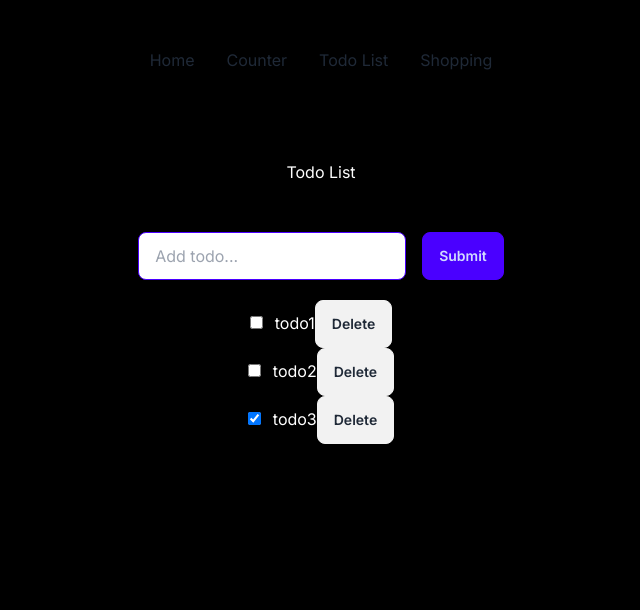
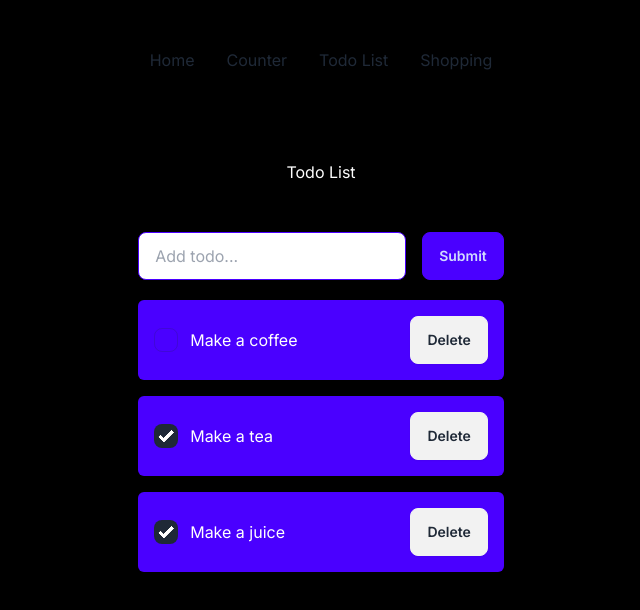
Before and after one commit to Saedddd/ThreeProjectsRTK, a Next.js app: page /todo in a window 1280 px wide. Shown: the top 610 px of the page, without its empty margins (319-959 px from the left). Built offline with nearby package versions, Linux system fonts and the light colour scheme.

Commit message:
Update styles todolist

```diff
--- a/src/app/todo/page.tsx
+++ b/src/app/todo/page.tsx
@@ -20,11 +20,11 @@ const page = () => {
             <AddTodoForm/>
             <ToDoList
               todos={[
-                { id: 1, title: 'todo1', completed: false },
-		            { id: 2, title: 'todo2', completed: false },
-		            { id: 3, title: 'todo3', completed: true },
+                { id: 1, title: "Make a coffee", completed: false},
+                { id: 1, title: "Make a tea", completed: true},
+                { id: 1, title: "Make a juice", completed: true},
               ]}
-            />
+              />
 
 
             </div>
--- /dev/null
+++ b/src/entities/TodoItem/types/index.ts
@@ -0,0 +1,5 @@
+export type TTodoItem = {
+    id: number,
+    title?: string,
+    completed: boolean,
+}
--- a/src/entities/TodoItem/ui/TodoItem.tsx
+++ b/src/entities/TodoItem/ui/TodoItem.tsx
@@ -1,21 +1,19 @@
 import React from 'react';
 
-export type TTodoItem = {
-    id: number,
-    title?: string,
-    completed: boolean,
-}
+import { TTodoItem } from '../types';
 
 
 const TodoItem = ({ id, title, completed } : TTodoItem) => {
 	return (
-		<li className={`list-group-item ${completed && 'list-group-item-success'}`}>
-			<div className='d-flex justify-content-between'>
-				<span className='d-flex align-items-center'>
-					<input type='checkbox' className='mr-3' checked={completed}></input>
+		<li className={`bg-primary shadow-md p-4 mb-4 rounded-md `}>
+			<div className='flex justify-between'>
+				<span className='flex items-center gap-3'>
+				<input type="checkbox" checked={completed} className={`checkbox checkbox-md`} />
 					{title}
 				</span>
-				<button className='btn btn-danger'>Delete</button>
+				<div className="">
+					<button className='btn btn-danger'>Delete</button>
+				</div>
 			</div>
 		</li>
 	);
--- a/src/widgets/ToDoList/types/index.ts
+++ b/src/widgets/ToDoList/types/index.ts
@@ -1,6 +1,6 @@
 
-import { TTodoItem } from "@/entities/TodoItem/ui/TodoItem"
+import { TTodoItem } from "@/entities/TodoItem/types";
 
-export default interface ITodo{
-    todos: TTodoItem[]
+export type TTodoList = {
+    todos: TTodoItem[];
 }
--- a/src/widgets/ToDoList/ui/ToDoList.tsx
+++ b/src/widgets/ToDoList/ui/ToDoList.tsx
@@ -1,29 +1,21 @@
 import React from 'react'
 
 import TodoItem from '@/entities/TodoItem';
-import AddTodoForm from '@/features/AddTodoForm';
 
-import ITodo from '../types';
+import { TTodoList } from '../types';
 
-
-const ToDoList = ({todos} : ITodo) => {
-    const todoss = [
-		{ id: '1', title: 'todo1', completed: false },
-		{ id: '2', title: 'todo2', completed: false },
-		{ id: '3', title: 'todo3', completed: true },
-
-	];
-
+const ToDoList = ({todos} : TTodoList) => {
 	return (
 		<ul className='list-group'>
-
 			{todos.map((data) => (
 				<TodoItem
 					key={data.id}
 					id={data.id}
 					title={data.title}
-					completed={data.completed} />
+					completed={data.completed}
+				/>
 			))}
+
 		</ul>
 	);
 }
```
